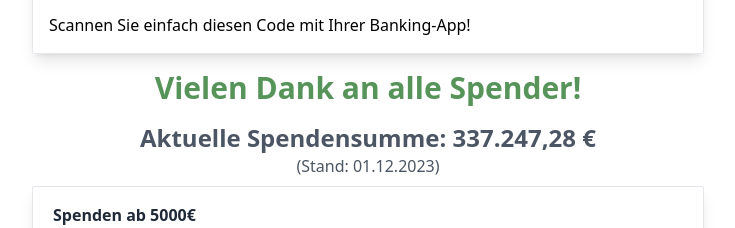
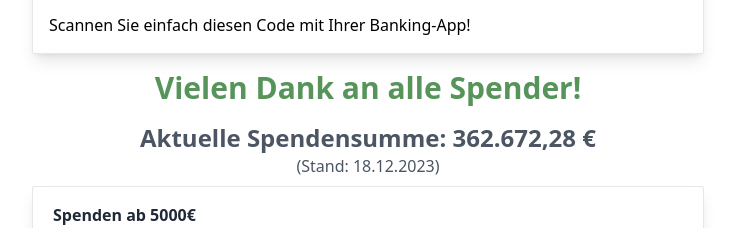
Before and after one commit to giggei/dreisessel, a SvelteKit app: page /spenden in a window 1280 px wide. Shown: the part 840-1068 px from the top of the page, without its empty margins (272-1007 px from the left). Built offline with nearby package versions, Linux system fonts and the light colour scheme.

Commit message:
Update Spender

```diff
--- a/src/routes/spenden/+page.svelte
+++ b/src/routes/spenden/+page.svelte
@@ -61,8 +61,8 @@
 
 			<section class="antialiased text-gray-600">
 				<div class="flex flex-col place-items-center">
-					<h1 class="font-bold text-2xl">Aktuelle Spendensumme:  337.247,28 €</h1>
-					<div class="mb-2">(Stand: 01.12.2023)</div>
+					<h1 class="font-bold text-2xl">Aktuelle Spendensumme:  362.672,28 €</h1>
+					<div class="mb-2">(Stand: 18.12.2023)</div>
 
 					<div
 						class="w-full max-w-2xl mx-auto bg-white shadow-lg rounded-sm border border-gray-200"
```
